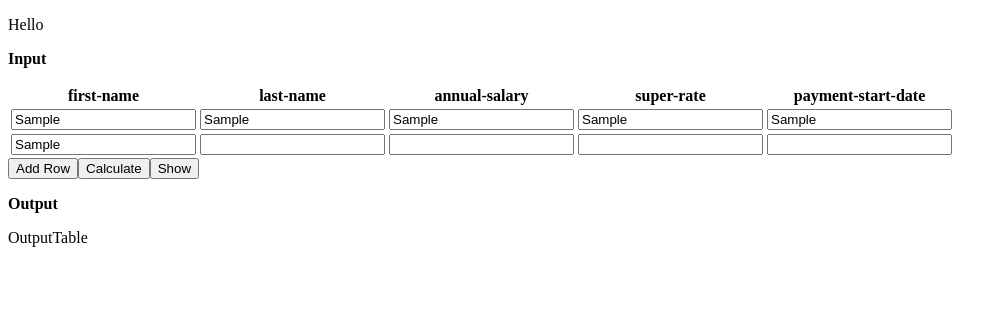
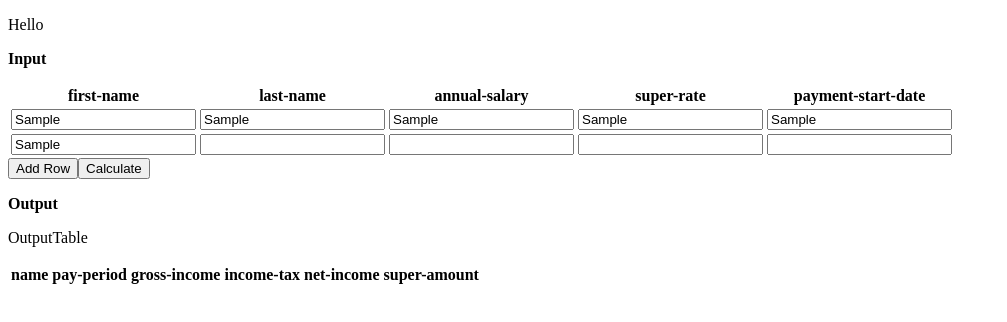
Before and after one commit to illiaChaban/test1_starlight, a Next.js app: page / in a window 1280 px wide. Both pictures are taken after typing "Sample", "Sample", "Sample", "Sample", "Sample", "Sample" into the empty fields and a click on the button "Calculate". Shown: the top 322 px of the page, without its empty margins (0-1007 px from the left). Built offline with nearby package versions, Linux system fonts and the light colour scheme.

Commit message:
working on outputTable, functions

```diff
--- a/components/InputTable.js
+++ b/components/InputTable.js
@@ -94,7 +94,7 @@ class InputTable extends React.Component {
                         showCalculations();
                     }}
                 >Calculate</button>
-                <button onClick={() => console.log(this.state.data)}>Show</button>
+                {/* <button onClick={() => console.log(this.state.data)}>Show</button> */}
             </div>
         )
     }
--- a/components/OutputTable.js
+++ b/components/OutputTable.js
@@ -1,4 +1,13 @@
 import React from 'react';
+
+const columns = [
+    'name',
+    'pay-period',
+    'gross-income',
+    'income-tax',
+    'net-income',
+    'super-amount',
+]
 
 class OutputTable extends React.Component {
     // constructor(props) {
@@ -9,9 +18,19 @@ class OutputTable extends React.Component {
     // }
 
     render() {
+        let { data } = this.props;
         return (
             <div>
                 <p>OutputTable</p>
+                <table>
+                    <thead>
+                        <tr>
+                            {columns.map( (name, i) => <th key={i}>{name}</th>)}
+                        </tr>
+                    </thead>
+                    <tbody>
+                    </tbody>
+                </table>
             </div>
         )
     }
--- a/pages/index.js
+++ b/pages/index.js
@@ -30,6 +30,7 @@ class App extends React.Component {
                     updateData={updateData}/>
                 <p style={{ fontWeight: 'bold'}}>Output</p>
                 {showTable && <OutputTable/>}
+                {/* <button onClick={()=> console.log(this.state.data)}>ShowDAta</button> */}
             </div>
         )
     }
```
